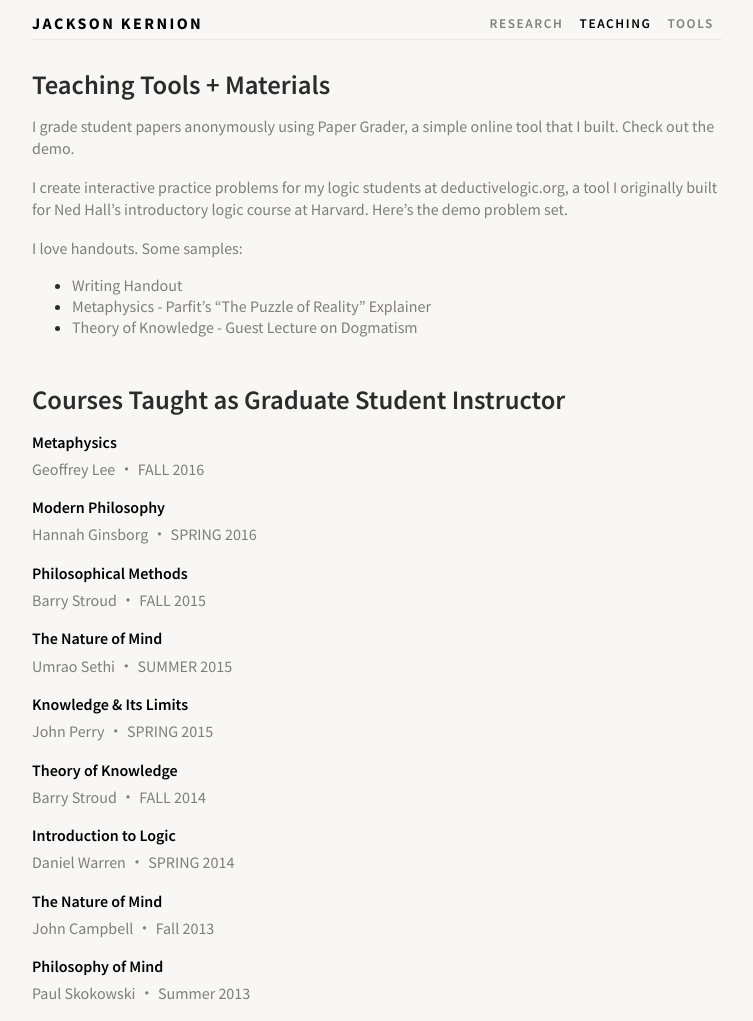
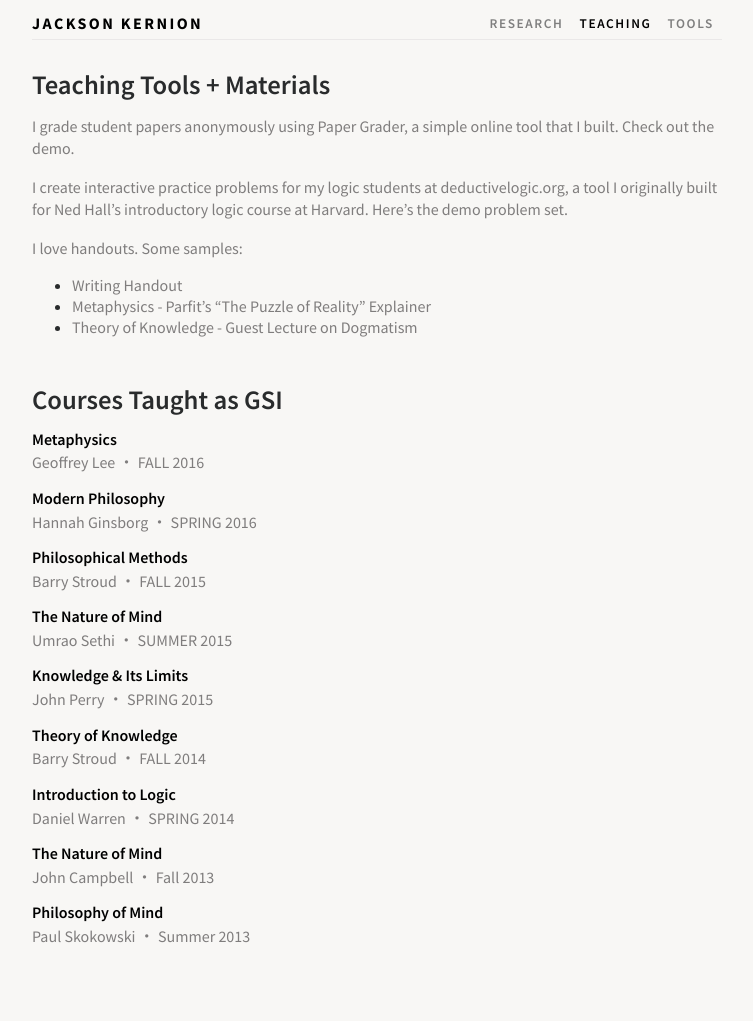
Before and after one commit to jacksonkernion/jacksonkernion.github.io, a Jekyll site: the page built from teaching.md, in a window 1280 px wide. Shown: the whole page, without its empty margins (263-1016 px from the left). Built offline with Jekyll 4.4.1, drawn with Linux system fonts in a browser that asks for light colours; nearby versions of some CDN libraries; our own code applies the rules of GitHub Pages for plain Markdown files; after the commit the page ends 963 px from its top, so only the background shows below that.

Commit message:
CSS update

```diff
--- a/assets/stylesheets/style.css
+++ b/assets/stylesheets/style.css
@@ -180,12 +180,13 @@ a.nav-link:hover{
 	font-size: 12pt;
 	font-weight: 600;
 	color: black;
-	margin-bottom: .3rem;
+	/* margin-bottom: .3rem; */
 	margin-top: .5rem;
 }
 
 .item-description{
 	margin-bottom: .3rem;
+	line-height: 1;
 }
 
 .paper-subtitle {
--- a/teaching.md
+++ b/teaching.md
@@ -15,7 +15,7 @@ I love handouts. Some samples:
 - [Theory of Knowledge - Guest Lecture on Dogmatism](assets/Kernion - Phil 122 Guest Lecture - Dogmatism.pdf)
 
 
-# Courses Taught as Graduate Student Instructor
+# Courses Taught as GSI
 
 {: .item-title}
 Metaphysics
```
